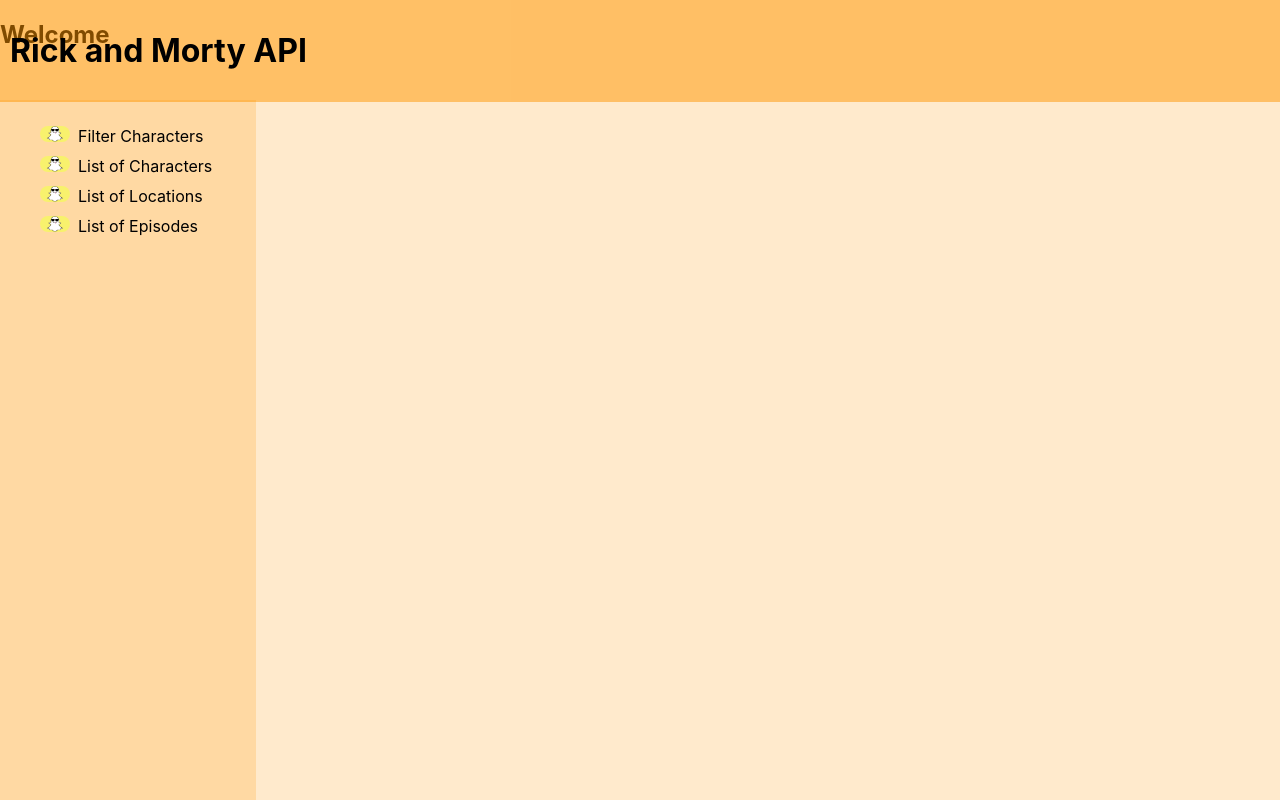
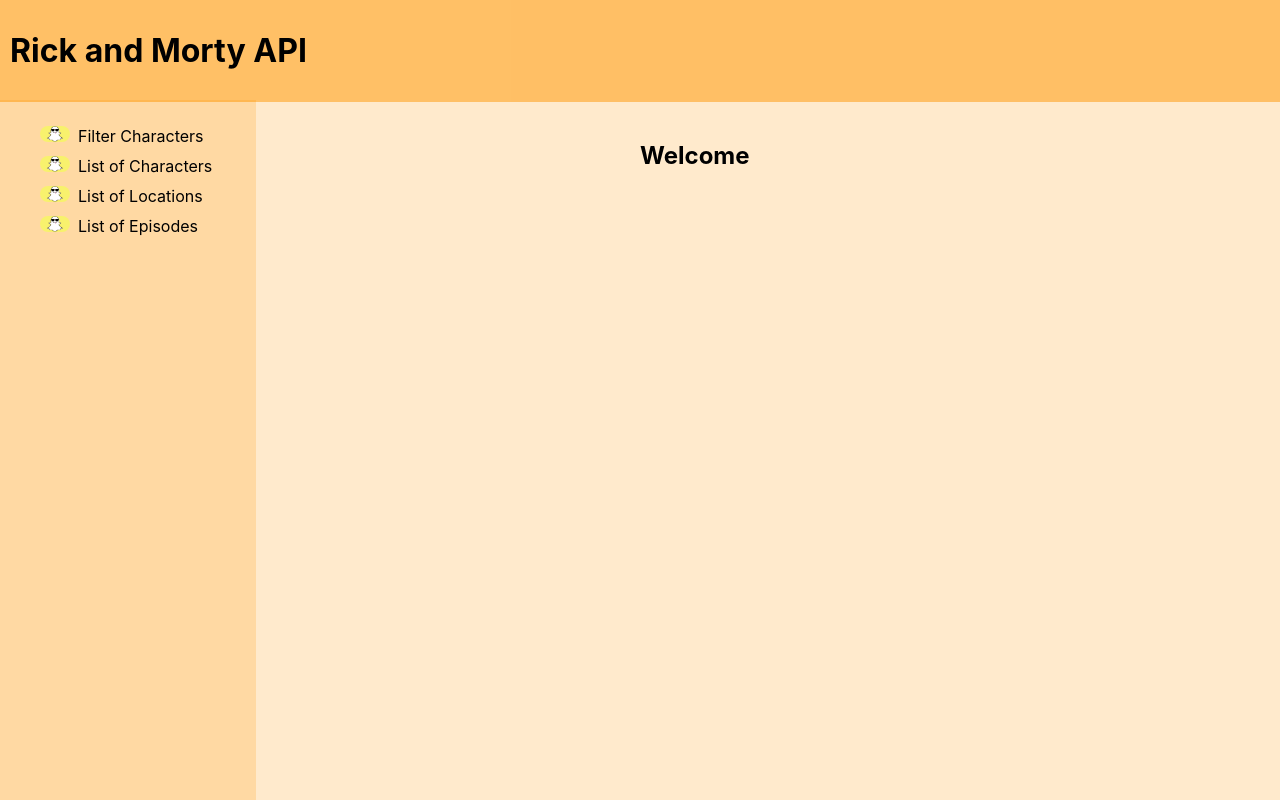
Before and after one commit to Borzar/giphy, a React (Create React App) app: page / in a window 1280 px wide. Built offline with nearby package versions, Linux system fonts and the light colour scheme.

Commit message:
added styles

```diff
--- a/src/css/Inicio.css
+++ b/src/css/Inicio.css
@@ -1,3 +1,4 @@
-.flex-container {
-  display: flex;
+.titulo {
+  margin-left: 50%;
+  margin-top: 11%;
 }
--- a/src/css/SearchBar.css
+++ b/src/css/SearchBar.css
@@ -1,13 +1,18 @@
-.main-search-bar {
-  border: 2px solid rgb(255,165,0);
-  margin-left: auto;
-  margin-right: auto;
-  margin-top: 10px;
+.filter-table {
+  display: block;
+  border: 2px solid rgb(0,0,0,0.2);
   width: 20%;
+  margin: auto;
+  margin-top: 11%;
   padding: 12px;
-  background: rgb(255,165,0,0.3);
+  background: rgb(255,165,0,0.2);
 }
 
 .disable-link {
   text-decoration: none;
+  color: black;
 }
+
+.filter-table-input {
+  margin-bottom: 12px;
+}
```
